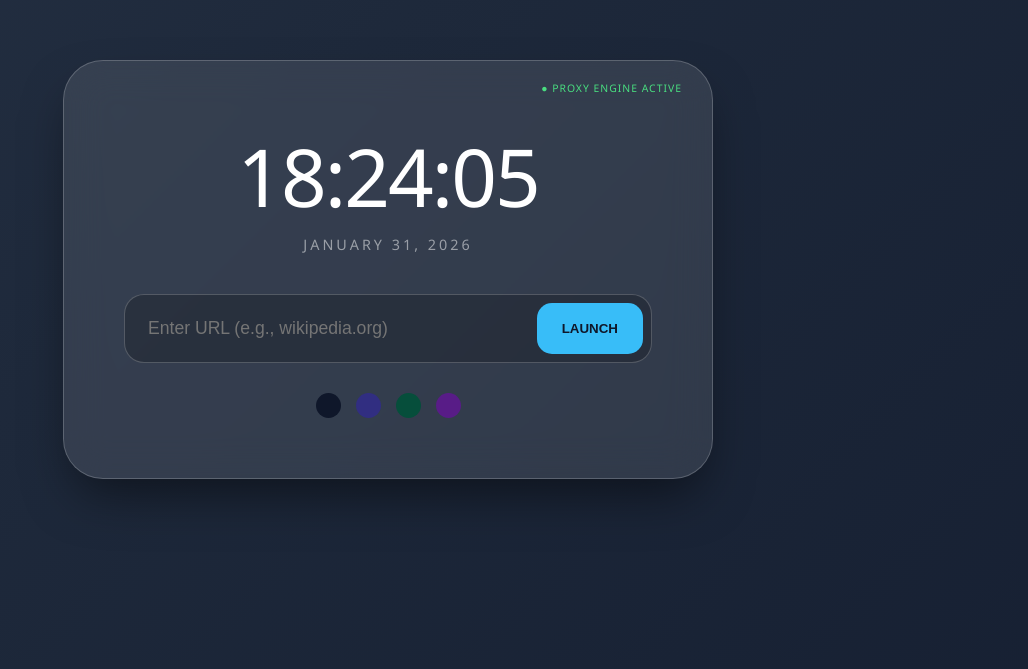
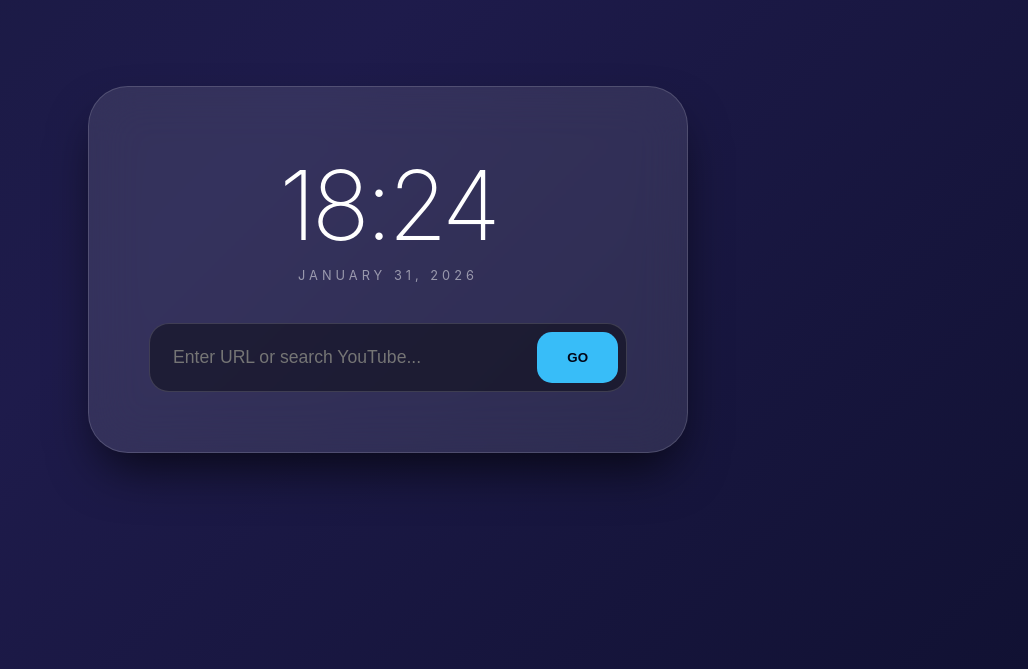
Before and after one commit to GGVR1000/Nova-Proxyn, a website: page public/index.html in a window 1280 px wide. Shown: the part 131-800 px from the top of the page, without its empty margins (252-1280 px from the left). Drawn offline with Linux system fonts and the light colour scheme.

Commit message:
YouTube Search Fix

```diff
--- a/public/index.html
+++ b/public/index.html
@@ -7,7 +7,7 @@
     <style>
         :root {
             --glass: rgba(255, 255, 255, 0.1);
-            --border: rgba(255, 255, 255, 0.2);
+            --border: rgba(255, 255, 255, 0.15);
             --accent: #38bdf8;
         }
 
@@ -18,15 +18,15 @@
             display: flex;
             justify-content: center;
             align-items: center;
-            background: linear-gradient(-45deg, #0f172a, #1e293b, #334155, #020617);
+            background: linear-gradient(-45deg, #020617, #1e1b4b, #0f172a, #020617);
             background-size: 400% 400%;
-            animation: gradientMove 15s ease infinite;
-            font-family: 'Segoe UI', system-ui, sans-serif;
+            animation: gradient 15s ease infinite;
+            font-family: 'Inter', system-ui, -apple-system, sans-serif;
             color: white;
             overflow: hidden;
         }
 
-        @keyframes gradientMove {
+        @keyframes gradient {
             0% { background-position: 0% 50%; }
             50% { background-position: 100% 50%; }
             100% { background-position: 0% 50%; }
@@ -34,40 +34,44 @@
 
         .glass-panel {
             background: var(--glass);
-            backdrop-filter: blur(20px);
-            -webkit-backdrop-filter: blur(20px);
+            backdrop-filter: blur(25px);
+            -webkit-backdrop-filter: blur(25px);
             border: 1px solid var(--border);
             border-radius: 40px;
             padding: 60px;
             width: 90%;
-            max-width: 650px;
+            max-width: 600px;
             text-align: center;
-            box-shadow: 0 25px 50px -12px rgba(0, 0, 0, 0.5);
-            position: relative;
+            box-shadow: 0 25px 50px -12px rgba(0, 0, 0, 0.7);
         }
 
         #clock {
-            font-size: 5rem;
+            font-size: 6rem;
             font-weight: 200;
+            letter-spacing: -4px;
             margin-bottom: 5px;
-            letter-spacing: -2px;
         }
 
-        .date-display {
-            font-size: 0.9rem;
+        .date {
+            font-size: 0.8rem;
             opacity: 0.5;
+            letter-spacing: 4px;
+            text-transform: uppercase;
             margin-bottom: 40px;
-            letter-spacing: 3px;
-            text-transform: uppercase;
         }
 
-        .search-container {
+        .search-box {
             display: flex;
-            background: rgba(0, 0, 0, 0.2);
+            background: rgba(0, 0, 0, 0.4);
             border: 1px solid var(--border);
             border-radius: 20px;
             padding: 8px;
-            margin-bottom: 30px;
+            transition: 0.3s;
+        }
+
+        .search-box:focus-within {
+            border-color: var(--accent);
+            box-shadow: 0 0 20px rgba(56, 189, 248, 0.2);
         }
 
         input {
@@ -80,110 +84,63 @@
             outline: none;
         }
 
-        .launch-btn {
+        .btn {
             background: var(--accent);
-            color: #0f172a;
+            color: #020617;
             border: none;
-            padding: 0 25px;
+            padding: 0 30px;
             border-radius: 15px;
-            font-weight: bold;
+            font-weight: 700;
             cursor: pointer;
-            transition: 0.3s;
-        }
-
-        .launch-btn:hover {
-            filter: brightness(1.2);
-            box-shadow: 0 0 15px var(--accent);
-        }
-
-        .theme-selector {
-            display: flex;
-            justify-content: center;
-            gap: 15px;
-            margin-top: 20px;
-        }
-
-        .theme-dot {
-            width: 25px;
-            height: 25px;
-            border-radius: 50%;
-            cursor: pointer;
-            border: 2px solid transparent;
             transition: 0.2s;
         }
 
-        .theme-dot:hover { transform: scale(1.2); border-color: white; }
-
-        .status {
-            position: absolute;
-            top: 20px;
-            right: 30px;
-            font-size: 0.65rem;
-            color: #4ade80;
-            letter-spacing: 1px;
+        .btn:hover {
+            transform: scale(1.05);
+            box-shadow: 0 0 20px var(--accent);
         }
     </style>
 </head>
 <body>
 
     <div class="glass-panel">
-        <div class="status">● PROXY ENGINE ACTIVE</div>
-        <div id="clock">00:00:00</div>
-        <div class="date-display" id="date">LOADING...</div>
+        <div id="clock">00:00</div>
+        <div class="date" id="date">JANUARY 01, 2026</div>
 
-        <div class="search-container">
-            <input type="text" id="targetUrl" placeholder="Enter URL (e.g., wikipedia.org)" autocomplete="off">
-            <button class="launch-btn" onclick="launchProxy()">LAUNCH</button>
-        </div>
-
-        <div class="theme-selector">
-            <div class="theme-dot" style="background: #0f172a;" onclick="setTheme('default')"></div>
-            <div class="theme-dot" style="background: #312e81;" onclick="setTheme('nebula')"></div>
-            <div class="theme-dot" style="background: #064e3b;" onclick="setTheme('forest')"></div>
-            <div class="theme-dot" style="background: #581c87;" onclick="setTheme('void')"></div>
+        <div class="search-box">
+            <input type="text" id="urlInput" placeholder="Enter URL or search YouTube..." autocomplete="off">
+            <button class="btn" onclick="launch()">GO</button>
         </div>
     </div>
 
     <script>
-        // 1. CLOCK
-        function updateClock() {
+        // Update Clock
+        function tick() {
             const now = new Date();
-            document.getElementById('clock').textContent = now.toLocaleTimeString([], {hour12: false});
-            document.getElementById('date').textContent = now.toLocaleDateString([], {month: 'long', day: 'numeric', year: 'numeric'});
+            document.getElementById('clock').textContent = now.toLocaleTimeString([], { hour12: false, hour: '2-digit', minute: '2-digit' });
+            document.getElementById('date').textContent = now.toLocaleDateString([], { month: 'long', day: 'numeric', year: 'numeric' });
         }
-        setInterval(updateClock, 1000);
-        updateClock();
+        setInterval(tick, 1000);
+        tick();
 
-        // 2. PROXY LAUNCHER
-        function launchProxy() {
-            const input = document.getElementById('targetUrl').value.trim();
-            if (!input) return;
+        // Launch Proxy
+        function launch() {
+            let val = document.getElementById('urlInput').value.trim();
+            if (!val) return;
 
-            let url = input;
-            if (!url.startsWith('http')) {
-                url = 'https://' + url;
+            // Smart logic: if it's not a URL, search YouTube
+            if (!val.includes('.') && !val.startsWith('http')) {
+                val = `https://www.youtube.com/results?search_query=${encodeURIComponent(val)}`;
+            } else if (!val.startsWith('http')) {
+                val = 'https://' + val;
             }
 
-            // This routes the request THROUGH your server
-            window.location.href = `/service?url=${encodeURIComponent(url)}`;
+            window.location.href = `/service?url=${encodeURIComponent(val)}`;
         }
 
-        // Enter key support
-        document.getElementById('targetUrl').addEventListener('keypress', (e) => {
-            if (e.key === 'Enter') launchProxy();
+        document.getElementById('urlInput').addEventListener('keypress', (e) => {
+            if (e.key === 'Enter') launch();
         });
-
-        // 3. THEMES
-        function setTheme(theme) {
-            const colors = {
-                'default': 'linear-gradient(-45deg, #0f172a, #1e293b, #334155, #020617)',
-                'nebula': 'linear-gradient(-45deg, #1e1b4b, #312e81, #4338ca, #1e1b4b)',
-                'forest': 'linear-gradient(-45deg, #064e3b, #065f46, #0f766e, #064e3b)',
-                'void': 'linear-gradient(-45deg, #2e1065, #4c1d95, #701a75, #2e1065)'
-            };
-            document.body.style.background = colors[theme];
-            document.body.style.backgroundSize = "400% 400%";
-        }
     </script>
 </body>
 </html>
```
Also changed, not shown: index.js (+16 -16 lines).
